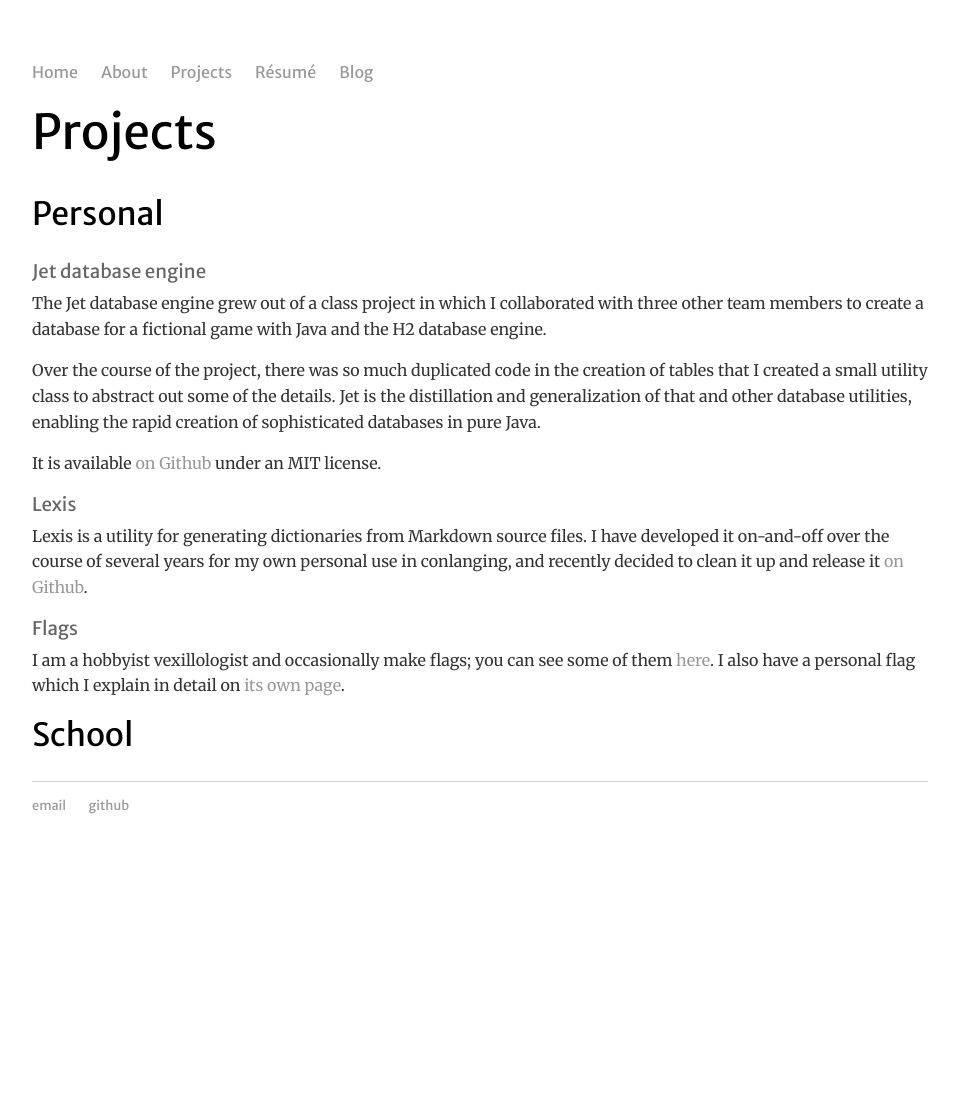
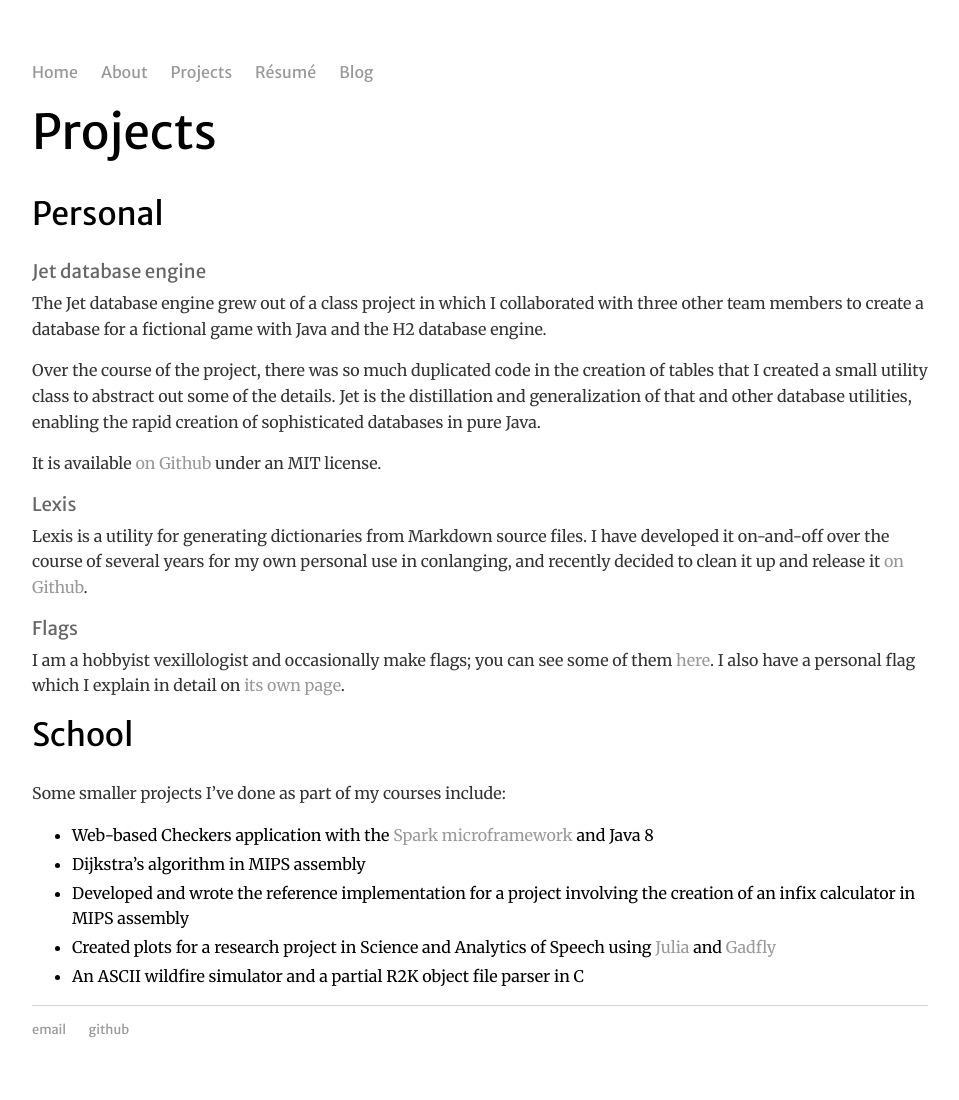
Before and after one commit to daemanos/daemanos.github.io, a Jekyll site: the page built from proj/index.md, in a window 1280 px wide. Shown: the whole page, without its empty margins (160-1119 px from the left). Built offline with Jekyll 4.4.1, drawn with Linux system fonts in a browser that asks for light colours; our own code applies the rules of GitHub Pages for plain Markdown files; before the commit the page ends 900 px from its top, so only the background shows below that.

Commit message:
Add school projects

```diff
--- a/proj/index.md
+++ b/proj/index.md
@@ -35,3 +35,14 @@ them [here](/proj/flags). I also have a personal flag which I explain in
 detail on [its own page](/about/personalflag).
 
 ## School
+
+Some smaller projects I've done as part of my courses include:
+
+- Web-based Checkers application with the [Spark microframework](sparkjava.com)
+  and Java 8
+- Dijkstra's algorithm in MIPS assembly
+- Developed and wrote the reference implementation for a project involving the
+  creation of an infix calculator in MIPS assembly
+- Created plots for a research project in Science and Analytics of Speech
+  using [Julia](julialang.org) and [Gadfly](gadflyjl.org)
+- An ASCII wildfire simulator and a partial R2K object file parser in C
```
